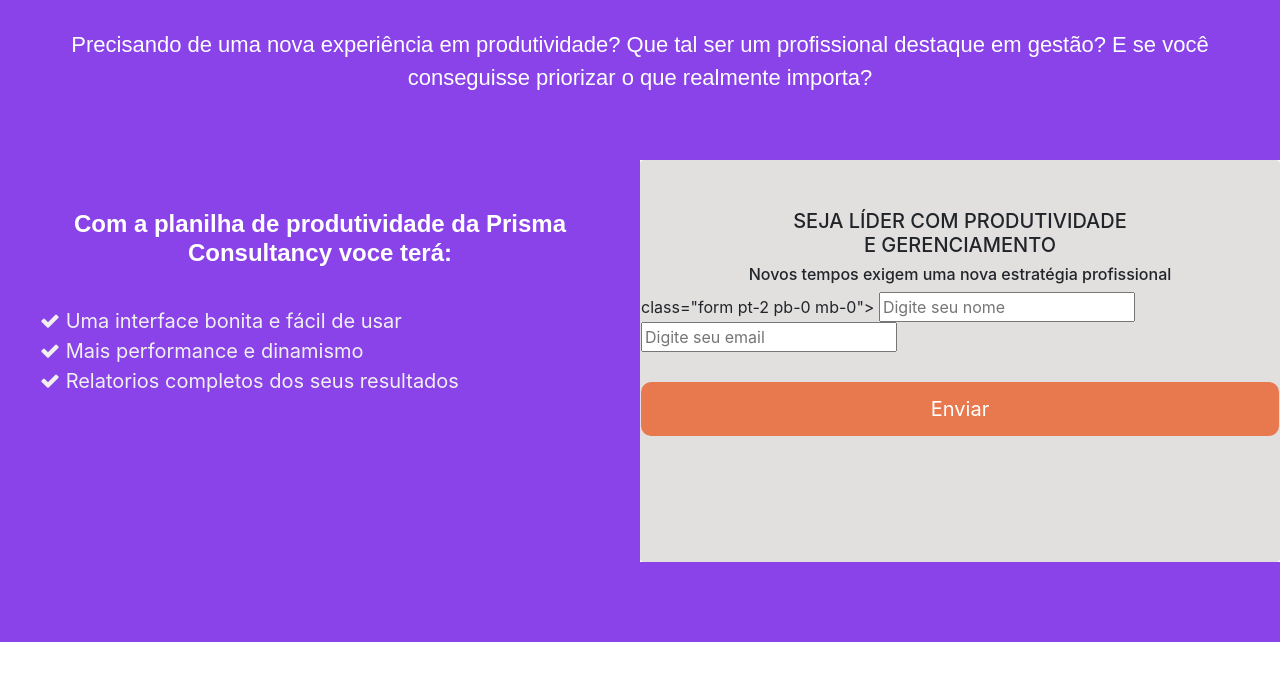
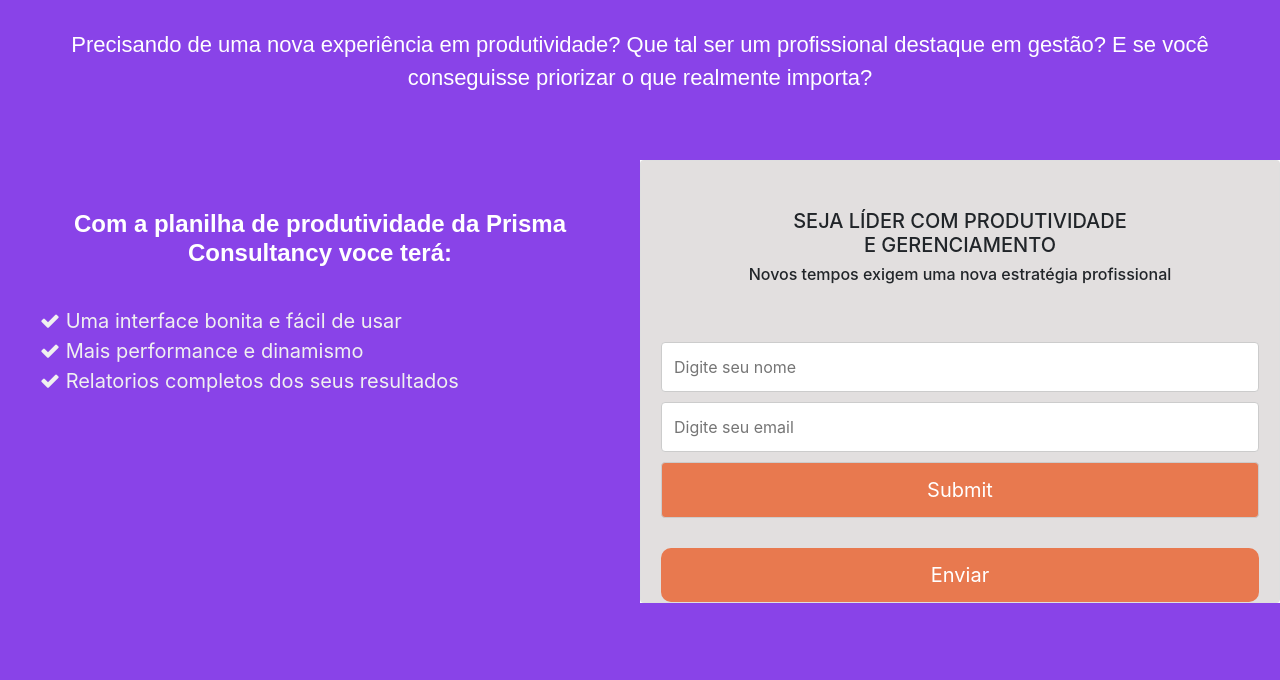
Before and after one commit to GabrielSM311/smtl, a plain HTML site: page index.html in a window 1280 px wide. Shown: the part 202-882 px from the top of the page. Before the commit the page ends 844 px from the top, so only its background shows below. Drawn offline with nearby package versions, Linux system fonts and the light colour scheme; a web font is replaced by a local one.

Commit message:
Update index.html

```diff
--- a/index.html
+++ b/index.html
@@ -72,8 +72,7 @@
                         <h5 class="text-center pt-5 pb-0">SEJA LÍDER COM PRODUTIVIDADE </br>E GERENCIAMENTO</h5>
                         <h6 class="text-center pt-0 pb-0 pl-4 pr-4">Novos tempos exigem uma nova
                             estratégia profissional</h6>
-                        <form method="POST" action="https://smtl.gama.academy/leads/bfeee313-b7e1-11ea-8228-89cff86db9a0">
-                            class="form pt-2 pb-0 mb-0">
+        <form class="form pt-2 pb-0 mb-0" method="POST" action="https://smtl.gama.academy/leads/bfeee313-b7e1-11ea-8228-89cff86db9a0">
             <input
               id="nameForm"
               name="name"
@@ -92,7 +91,9 @@
               required
             />
             <input name="redirectTo" type="hidden" value="https://prismaconsultoriaonline-tks.netlify.app">
-                                <button class="btn btn-block" id="btn-form" type="submit"> Enviar</button>
+            <input class="btn btn-primary mx-auto" type="submit" />
+            <button class="btn btn-block" id="btn-form" type="submit">
+                Enviar</button>
         </form>
                     </div>
                 </div>
```
Lines whose indentation alone changed are shown as unchanged.
